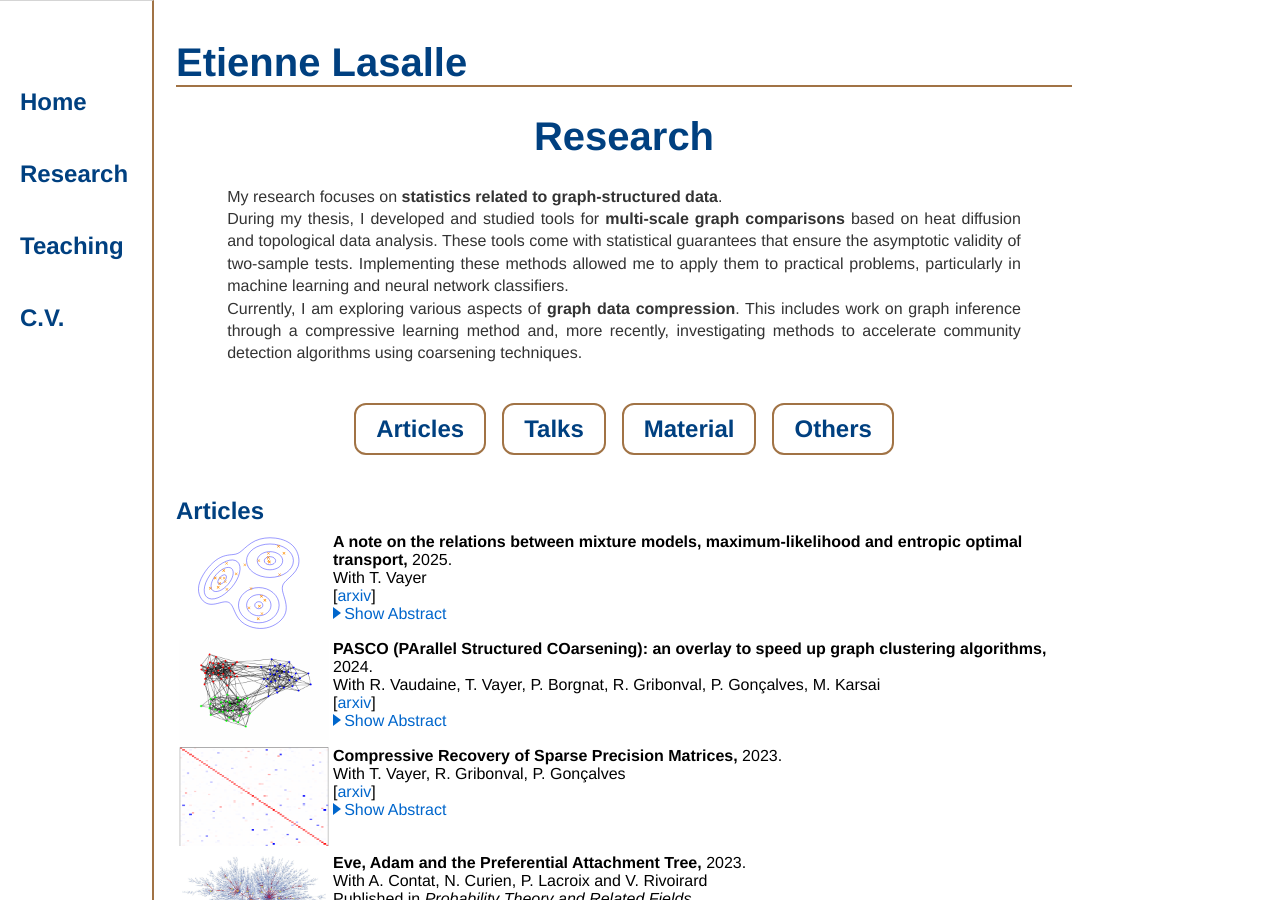
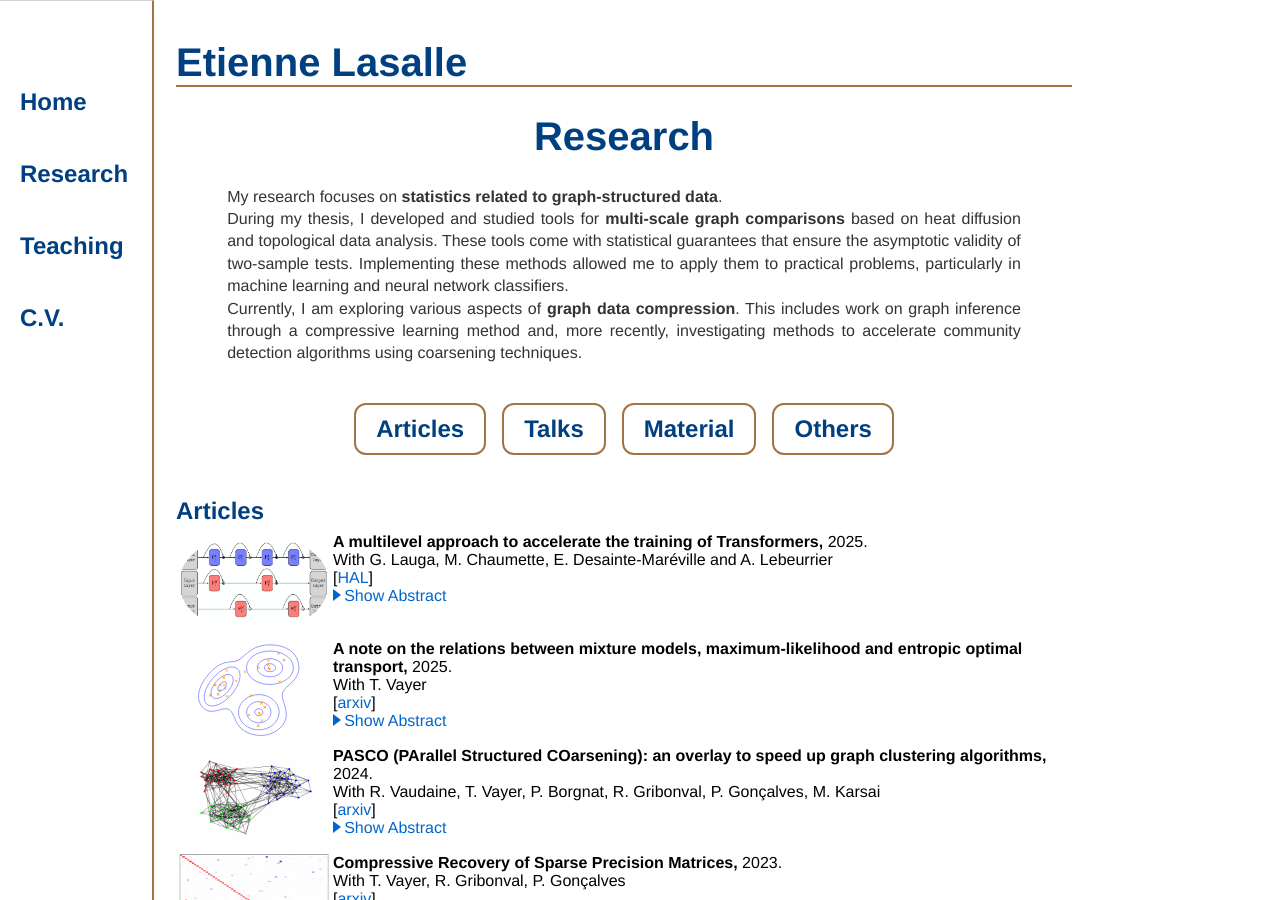
Before and after one commit to elasalle/elasalle.github.io, a Jekyll site: the page built from research/index.html, in a window 1280 px wide and 900 px high. Built offline with Jekyll 4.4.1, drawn with Linux system fonts in a browser that asks for light colours; some web fonts are replaced; formulas are drawn with MathJax 3.

Commit message:
new preprint

```diff
--- a/research/index.html
+++ b/research/index.html
@@ -24,6 +24,25 @@ title: Etienne Lasalle, Research
   <h2 id="articles" class="title2">Articles</h2>
 
   <table class="normalsize">
+    <tr>
+    <td class="nopadding top" width=150>
+    <a href="https://arxiv.org/pdf/2501.12005?">
+    <img src="fig/multilevel.JPG" width=150 height=100></a>
+    </td>
+    <td class="nopadding top">
+    <b>A multilevel approach to accelerate the training of Transformers,</b> 2025.<br>
+    With G. Lauga, M. Chaumette, E. Desainte-Maréville and A. Lebeurrier<br>
+    [<a href="https://hal.science/hal-05044666/document">HAL</a>]
+    <!-- [<a href="https://arxiv.org/pdf/2311.04673.pdf">arxiv</a>] -->
+        <button class="showhide art_arbstr_6" onclick="switchDisplayByClassName('art_arbstr_6')" style="display: block;"><div class="arrow-right"></div>Show Abstract<span class="dots">...</span></button>
+        <button class="showhide art_arbstr_6" onclick="switchDisplayByClassName('art_arbstr_6')" style="display : none;"><div class="arrow-top"></div>Hide Abstract</button>
+        <p class="abstracttext art_arbstr_6" style="display : none;">
+           In this article, we investigate the potential of multilevel approaches to accelerate the training of transformer architectures. Using an ordinary differential equation (ODE) interpretation of these architectures, we propose an appropriate way of varying the discretization of these ODE Transformers in order to accelerate the training. We validate our approach experimentally by a comparison with the standard training procedure.
+        </p>
+    </td>
+    </tr>
+
+
     <tr>
     <td class="nopadding top" width=150>
     <a href="https://arxiv.org/pdf/2501.12005?">
```
Also changed, not shown: research/fig/multilevel.JPG (added).
